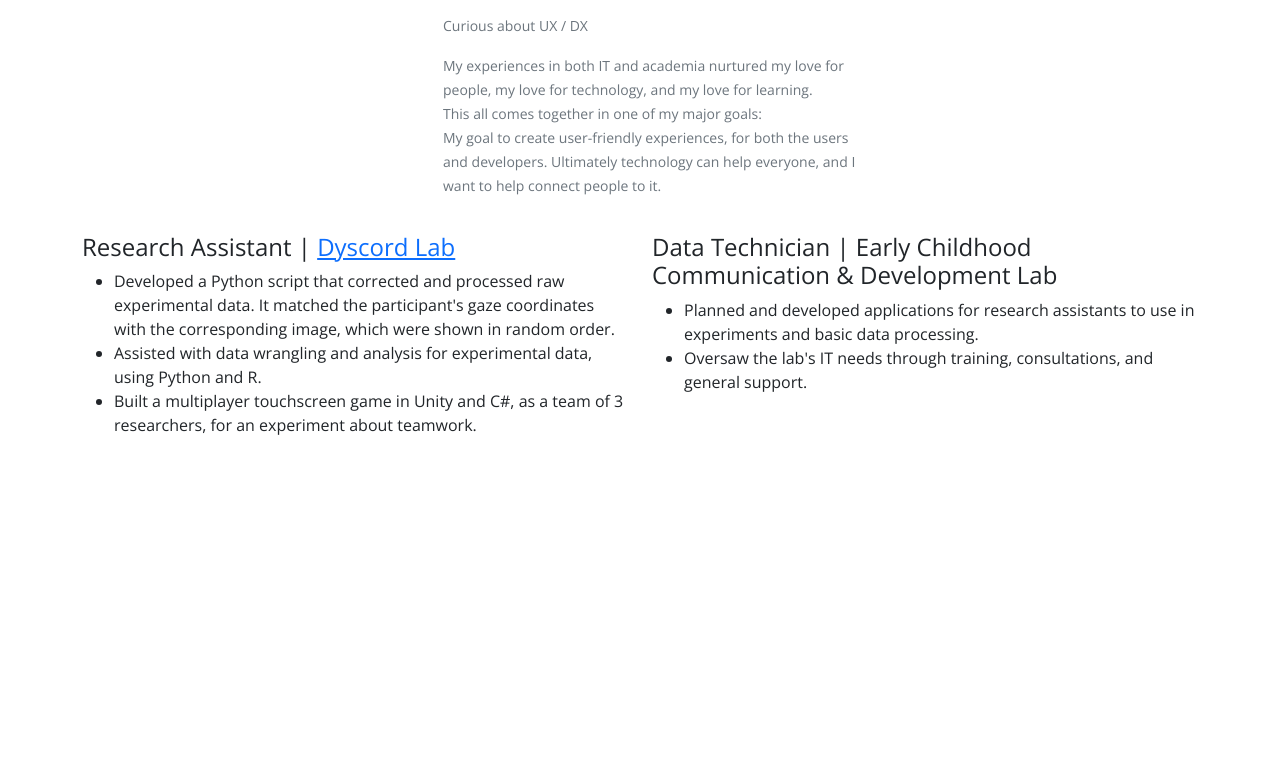
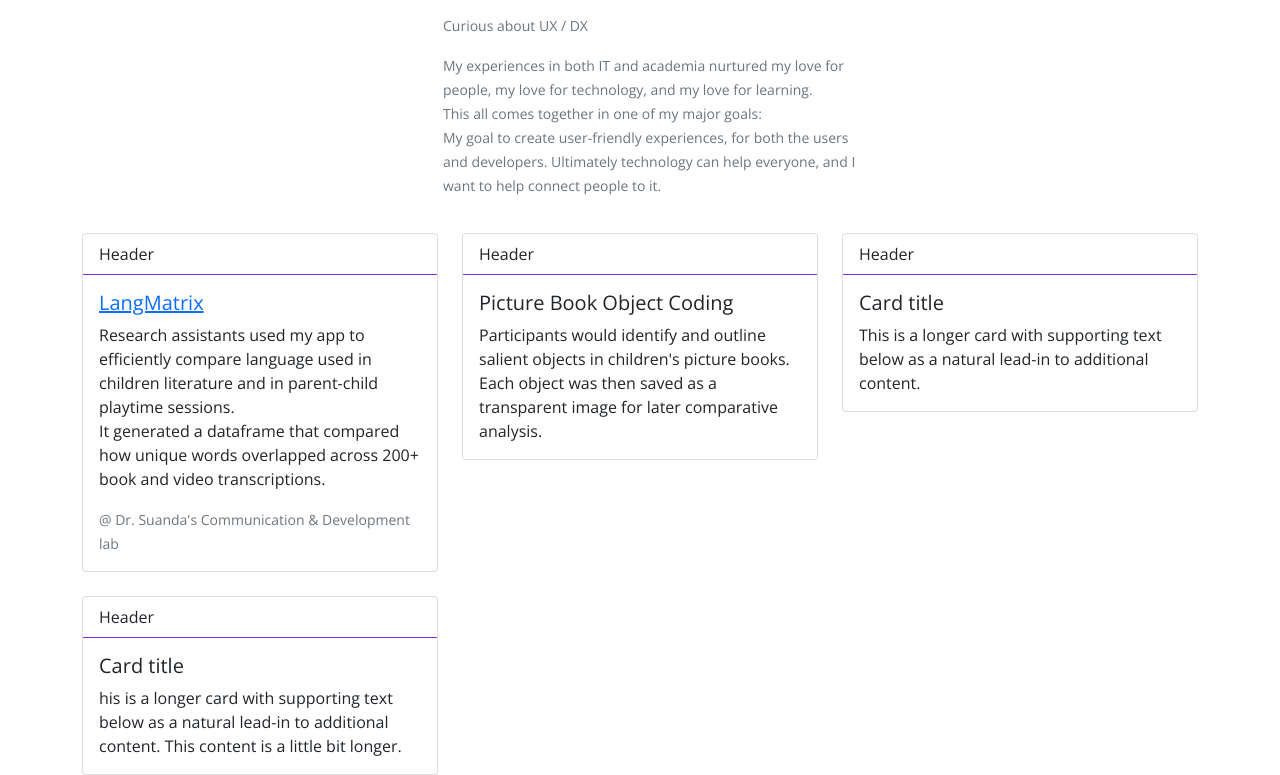
Before and after one commit to carbonsoda/techtonica-assignments, a plain HTML site: page portfolio.html in a window 1280 px wide. Shown: the part 171-946 px from the top of the page. Before the commit the page ends 800 px from the top, so only its background shows below. Drawn offline with nearby package versions, Linux system fonts and the light colour scheme.

Commit message:
Add a card group for a pseudo project-board, add a header to write project technologies, and muted text to cite origin as needed.

```diff
--- a/portfolio.css
+++ b/portfolio.css
@@ -7,6 +7,9 @@ body {
     margin-top:20px;
     margin-bottom: 10px;
     border: 0px !important;
+}
+.card-header{
+    border-color:blueviolet!important;
 }
 
 .border-3{
--- a/portfolio.html
+++ b/portfolio.html
@@ -48,7 +48,7 @@
         <div id="overview" class="card">
             <div class="row">
                 <div class="col-5">
-                    <img src="portrait3.png" class="img-fluid rounded-circle border border-3"/>
+                    <img src="portrait3.png" class="img-fluid rounded-circle border border-3" />
                 </div>
                 <div class="col">
                     <div class="card-body">
@@ -76,46 +76,75 @@
                 </div>
             </div>
         </div>
+    </div>
 
-        <!--EXPERIENCES--->
-        <!---TODO: ADD SPECIFIC PROJECTS--->
-        <div id="all-experiences" class="row">
-            <div id="experience" class="col">
-                <h4>
-                    Research Assistant |
-                    <a href="https://www.github.com/dyscord-lab">Dyscord Lab</a>
-                </h4>
-                <ul>
-                    <li>
-                        Developed a Python script that corrected and processed raw
-                        experimental data. It matched the participant's gaze coordinates
-                        with the corresponding image, which were shown in random order.
-                    </li>
-                    <li>
-                        Assisted with data wrangling and analysis for experimental data,
-                        using Python and R.
-                    </li>
-                    <li>
-                        Built a multiplayer touchscreen game in Unity and C#, as a team of
-                        3 researchers, for an experiment about teamwork.
-                    </li>
-                </ul>
+    <div id="projects" class="container">
+
+        <div class="row row-cols-1 row-cols-sm-2 row-cols-md-3 g-4">
+            <div class="col">
+                <div class="card">
+                    <div class="card-header bg-transparent">
+                        Header
+                    </div>
+                    <div class="card-body">
+                        <h5 class="card-title">
+                            <a href="https://git.io/langmatrix">LangMatrix</a>
+                        </h5>
+                        <p class="card-text">
+                            Research assistants used my app to efficiently compare language used in children literature and in parent-child
+                            playtime sessions.
+                            <br>
+                            It generated a dataframe that compared
+                            how unique words overlapped
+                            across 200+ book and video transcriptions.
+                        </p>
+                        <p class="card-text"><small class="text-muted">
+                            @ Dr. Suanda's Communication & Development lab
+                        </small></p>
+                    </div>
+                </div>
             </div>
-
-            <div id="experience" class="col">
-                <h4>
-                    Data Technician | Early Childhood Communication & Development Lab
-                </h4>
-                <ul>
-                    <li>
-                        Planned and developed applications for research assistants to use
-                        in experiments and basic data processing.
-                    </li>
-                    <li>
-                        Oversaw the lab's IT needs through training, consultations, and
-                        general support.
-                    </li>
-                </ul>
+            <div class="col">
+                <div class="card">
+                    <div class="card-header bg-transparent">
+                        Header
+                    </div>
+                    <div class="card-body">
+                        <h5 class="card-title">Picture Book Object Coding</h5>
+                        <p class="card-text">
+                            Participants would identify and outline salient objects in children's picture books. Each object was then saved as a
+                            transparent image for later comparative analysis.
+                        </p>
+                    </div>
+                </div>
+            </div>
+            <div class="col">
+                <div class="card">
+                    <div class="card-header bg-transparent">
+                        Header
+                    </div>
+                    <div class="card-body">
+                        <h5 class="card-title">Card title</h5>
+                        <p class="card-text">This is a longer card with supporting text below as a natural lead-in to
+                            additional
+                            content.</p>
+                    </div>
+                </div>
+            </div>
+            <div class="col">
+                <div class="card">
+                    <div class="card-header bg-transparent">
+                        Header
+                    </div>
+                    <div class="card-body">
+                        <h5 class="card-title">Card title</h5>
+                        <p class="card-text">
+                            his is a longer card with supporting text below as a natural lead-in to
+                            additional
+                            content. This content is a little bit longer.
+                        </p>
+                    </div>
+                </div>
             </div>
         </div>
     </div>
```
